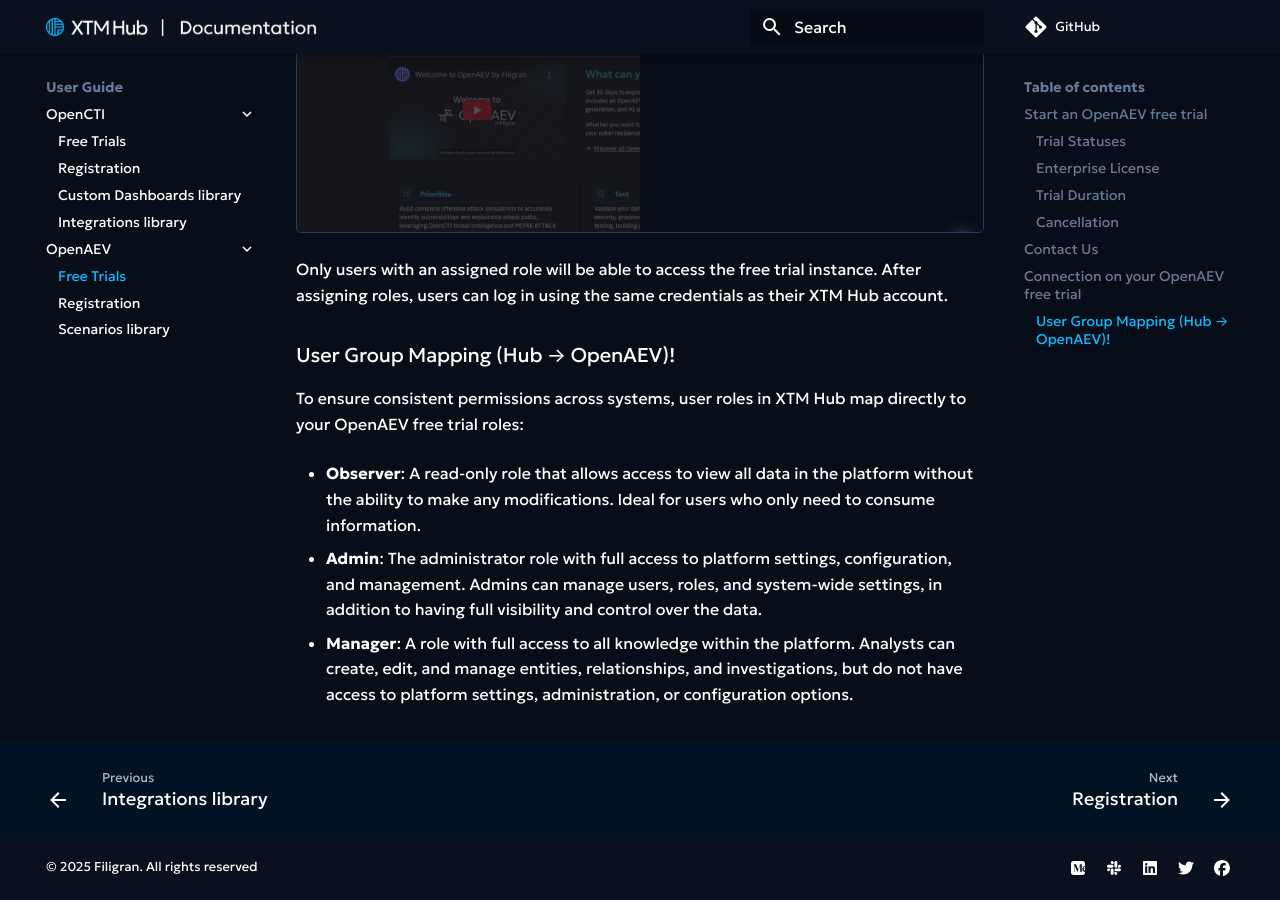
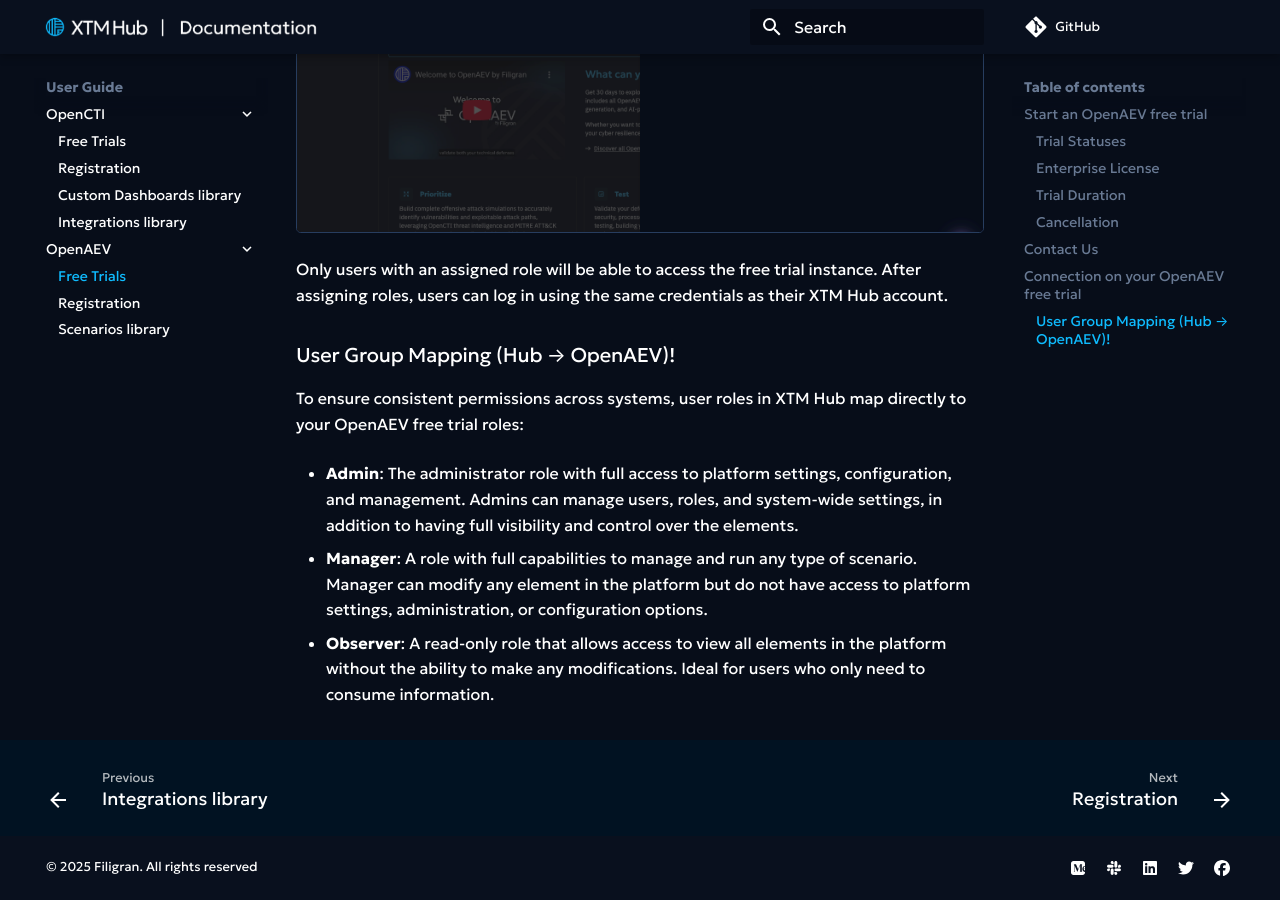
Before and after one commit to FiligranHQ/xtm-hub-docs, an MkDocs documentation site: the page built from docs/user/openaev-freetrials.md, in a window 1280 px wide and 900 px high, scrolled down 2549 px. Built offline with MkDocs 1.6.1 and Material for MkDocs 9.7.7, drawn with Linux system fonts in a browser that asks for light colours; comment, search, counter and statistics services are not loaded; the version menu is left out.

Commit message:
doc: update openaev free trials roles descriptions

```diff
--- a/docs/user/openaev-freetrials.md
+++ b/docs/user/openaev-freetrials.md
@@ -60,12 +60,11 @@
 ### User Group Mapping (Hub → OpenAEV)!
 To ensure consistent permissions across systems, user roles in XTM Hub map directly to your OpenAEV free trial roles:
 
-- **Observer**: A read-only role that allows access to view all data in the platform without the ability to make any modifications.
-Ideal for users who only need to consume information.
+- **Admin**: The administrator role with full access to platform settings, configuration, and management.
+  Admins can manage users, roles, and system-wide settings, in addition to having full visibility and control over the elements.
 
-- **Admin**: The administrator role with full access to platform settings, configuration, and management.
-Admins can manage users, roles, and system-wide settings, in addition to having full visibility and control over the data.
+- **Manager**: A role with full capabilities to manage and run any type of scenario.
+  Manager can modify any element in the platform but do not have access to platform settings, administration, or configuration options.
 
-- **Manager**: A role with full access to all knowledge within the platform.
-Analysts can create, edit, and manage entities, relationships, and investigations,
-but do not have access to platform settings, administration, or configuration options.
+- **Observer**: A read-only role that allows access to view all elements in the platform without the ability to make any modifications.
+  Ideal for users who only need to consume information.
```
